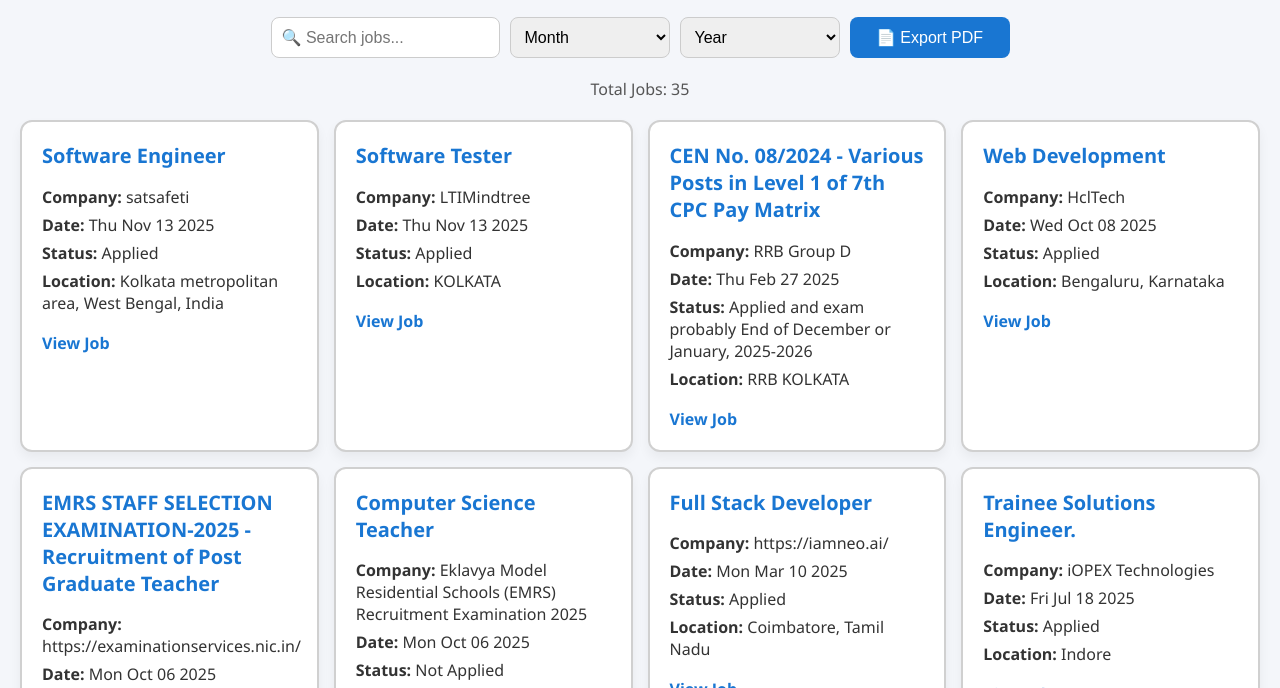
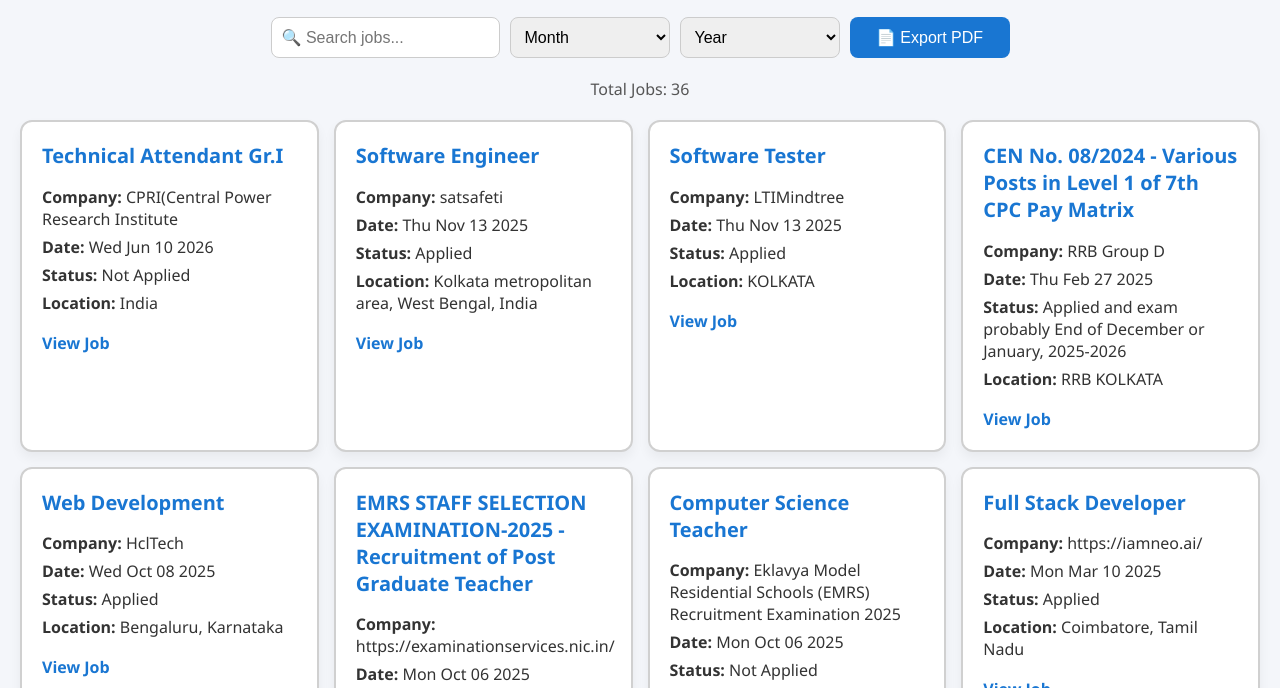
Before and after one commit to rnccsstudent/job-tracker, a plain HTML site: page job-tracker.html in a window 1280 px wide. Shown: the part 90-778 px from the top of the page. Drawn offline with nearby package versions, Linux system fonts and the light colour scheme; sample sign-in values are in the browser's storage.

Commit message:
Update job-tracker.html

```diff
--- a/job-tracker.html
+++ b/job-tracker.html
@@ -224,6 +224,14 @@
   <script src="https://cdnjs.cloudflare.com/ajax/libs/jspdf/2.5.1/jspdf.umd.min.js"></script>
   <script>
     const jobApplications = [
+       {
+        company: "CPRI(Central Power Research Institute",
+        position: "Technical Attendant Gr.I",
+        date: "10-06-2026",
+        status: "Not Applied",
+        location: " India ",
+        url: "https://cpri-app.onlineapplication.org.in/#/"
+      },
       {
         company: "satsafeti",
         position: "Software Engineer",
```
